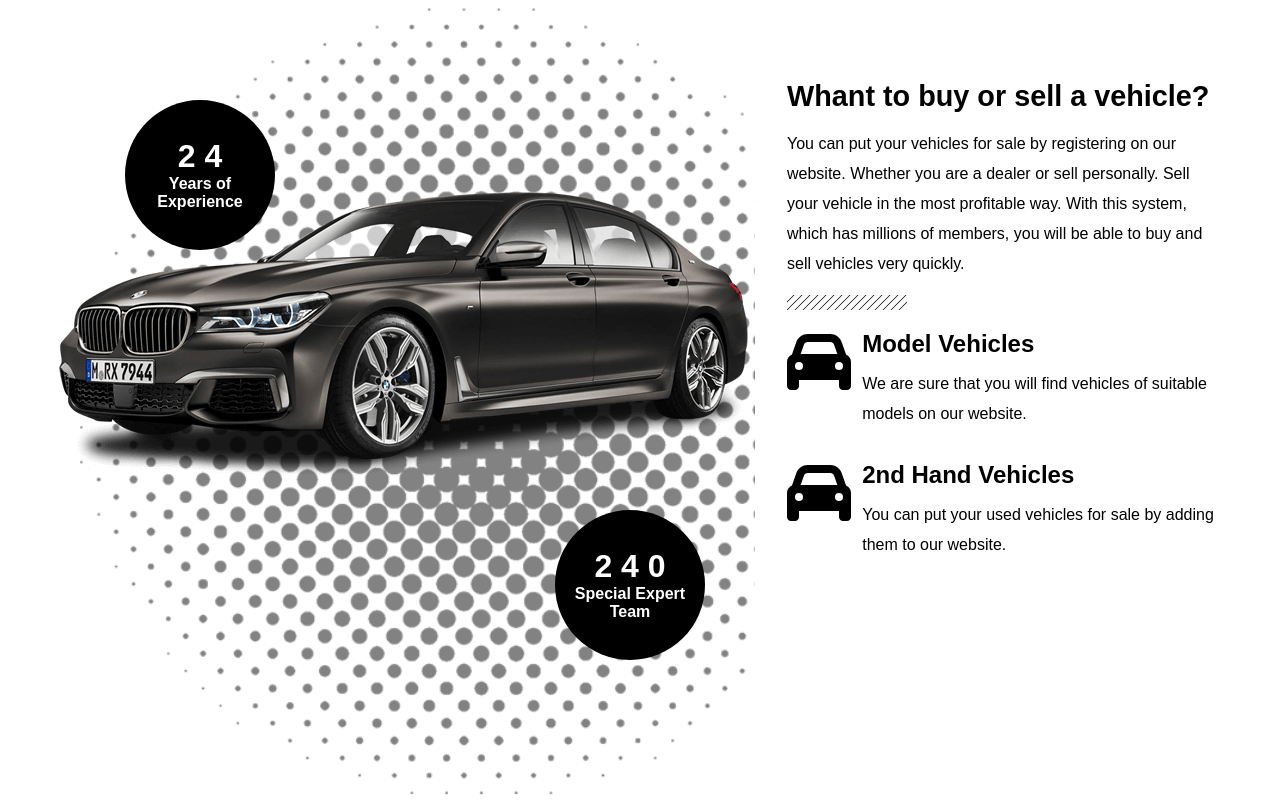
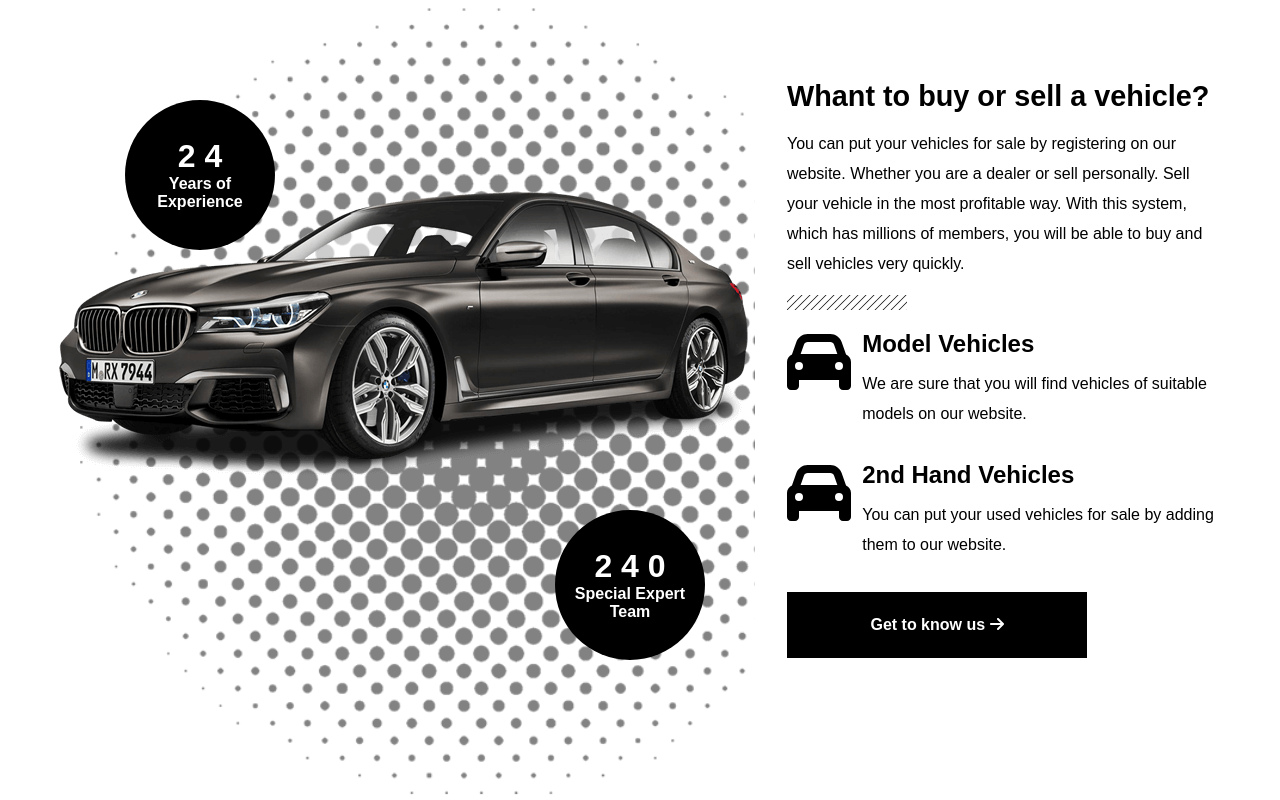
Before and after one commit to Giovanni-Palmitessa/proj-html-vuejs, a Vue app: page / in a window 1280 px wide. Shown: the part 1919-2719 px from the top of the page. Built offline with nearby package versions, Linux system fonts and the light colour scheme.

Commit message:
add btn for know more

```diff
--- a/src/components/AppMain.vue
+++ b/src/components/AppMain.vue
@@ -236,6 +236,11 @@ export default {
                 </p>
               </div>
             </div>
+
+            <div class="know-btn">
+              Get to know us
+              <font-awesome-icon icon="fa-solid fa-arrow-right" />
+            </div>
           </div>
         </div>
       </div>
@@ -361,6 +366,17 @@ export default {
         font-weight: 700;
       }
     }
+    .know-btn {
+      width: 300px;
+      color: white;
+      font-weight: 700;
+      text-align: center;
+      background-color: $black-main;
+      padding: 1.5rem 2rem;
+      &:hover {
+        cursor: pointer;
+      }
+    }
   }
 }
 </style>
```
